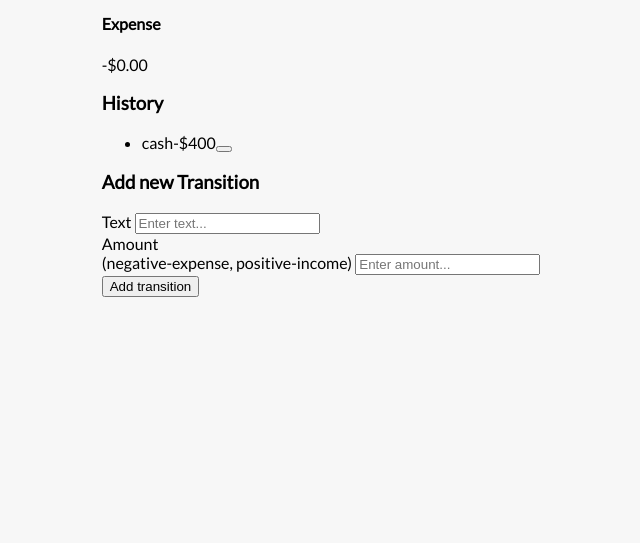
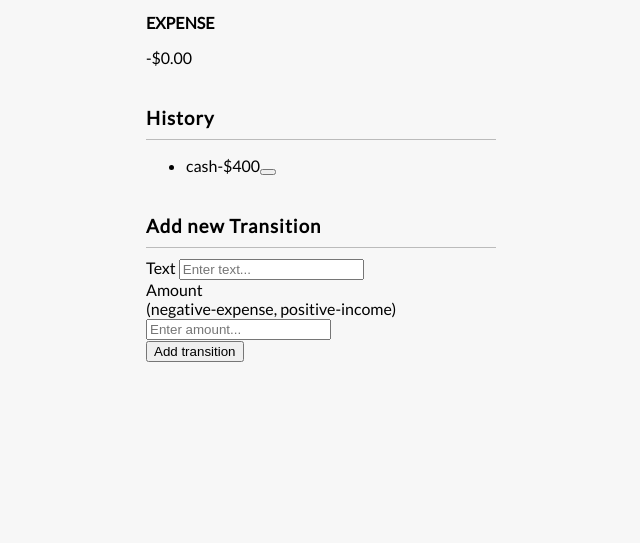
Before and after one commit to DEV-Gitanjali/Expense_Tracker, a plain HTML site: page index.html in a window 1280 px wide. Shown: the part 257-800 px from the top of the page, without its empty margins (319-959 px from the left). Drawn offline with Linux system fonts and the light colour scheme.

Commit message:
this styling for heading

```diff
--- a/style.css
+++ b/style.css
@@ -18,3 +18,22 @@ body{
     margin: 0;
     font-family: 'lato' , sans-serif;
 }
+.container{
+    margin: 30px auto;
+    width: 350px;
+}
+
+h3{
+    letter-spacing: 1px;
+    margin: 0;
+}
+h3{
+    border-bottom: 1px solid #bbb;
+    padding-bottom: 10px;
+    margin: 40px 0 10px;
+}
+
+h4{
+    margin: 0;
+    text-transform: uppercase;
+}
```
